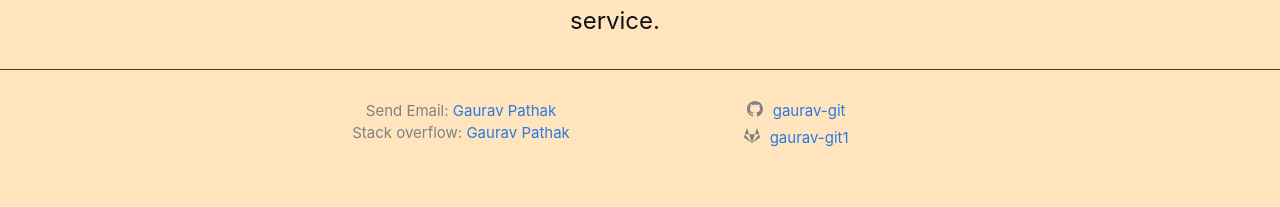
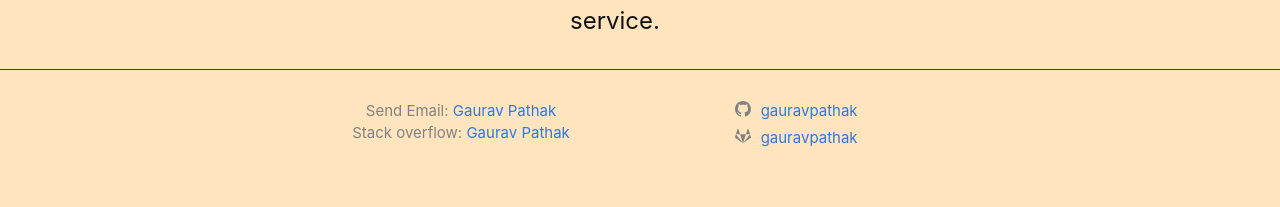
Before and after one commit to gauravpathak/gauravpathak.github.io, a Jekyll site: the page built from index.html, in a window 1280 px wide. Shown: the part 991-1198 px from the top of the page. Built offline with Jekyll 4.4.1, drawn with Linux system fonts in a browser that asks for light colours.

Commit message:
Update _config.yml
Updated GitHub and Git-lab username.

```diff
--- a/_config.yml
+++ b/_config.yml
@@ -24,8 +24,8 @@ description: >- # this means to ignore newlines until "baseurl:"
 baseurl: "" # the subpath of your site, e.g. /blog
 url: "" # the base hostname & protocol for your site, e.g. http://example.com
 twitter_username:
-github_username: gaurav-git
-gitlab_username: gaurav-git1
+github_username: gauravpathak
+gitlab_username: gauravpathak
 stackoverflow: https://stackoverflow.com/users/2805824/gaurav-pathak
 
 # Build settings
```
